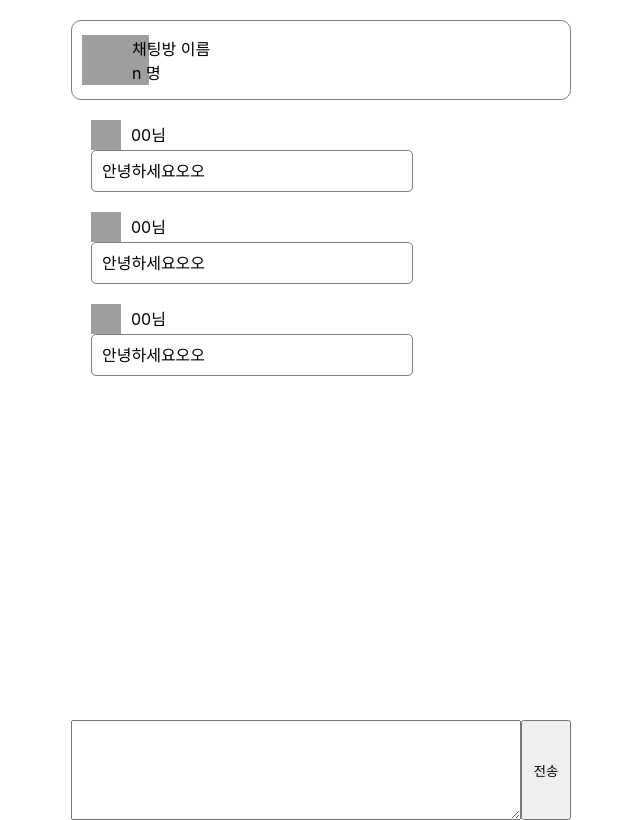
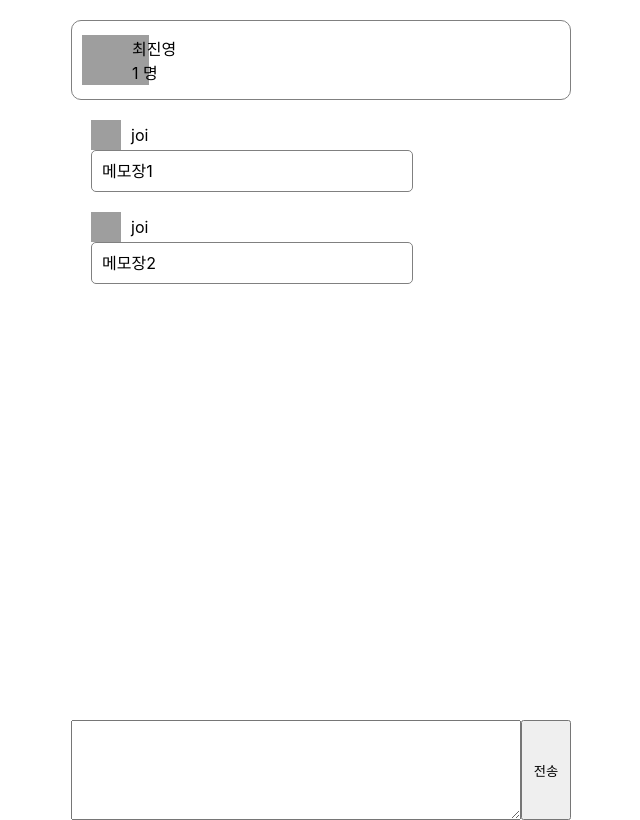
Before and after one commit to joi0104/refactoring-oop, a React (Create React App) app: page /1 in a window 1280 px wide. Shown: the whole page, without its empty margins (319-959 px from the left). Built offline with nearby package versions, Linux system fonts and the light colour scheme; grey boxes are pictures that could not be loaded.

Commit message:
feat: mockChatDetailList 생성 및 적용

```diff
--- a/src/components/TalkItem.jsx
+++ b/src/components/TalkItem.jsx
@@ -1,15 +1,15 @@
 import React from "react";
 import styled from "styled-components";
-import { mockProfileImgUrl } from "../constants/mock";
 
-const TalkItem = () => {
+const TalkItem = ({ talk }) => {
+  const { writer, comment } = talk;
   return (
     <TalkItemDiv>
       <TalkProfile>
-        <img src={mockProfileImgUrl} alt="profile-img" />
-        <span> 00님 </span>
+        <img src={writer.profileImgUrl} alt="profile-img" />
+        <span> {writer.name} </span>
       </TalkProfile>
-      <TalkContent>안녕하세요오오</TalkContent>
+      <TalkContent>{comment}</TalkContent>
     </TalkItemDiv>
   );
 };
--- a/src/constants/mock.js
+++ b/src/constants/mock.js
@@ -92,4 +92,174 @@ export const mockChatList = [
   },
 ];
 
-export const mockChatDetail = [];
+export const mockChatDetailList = [
+  {
+    type: "self",
+    id: 1,
+    title: "최진영",
+    createdAt: "2021-07-10",
+    updatedAt: "2021-07-10",
+    members: [
+      {
+        name: "joi",
+        profileImgUrl: mockProfileImgUrl,
+      },
+    ],
+    talks: [
+      {
+        writer: {
+          name: "joi",
+          profileImgUrl: mockProfileImgUrl,
+        },
+        comment: "메모장1",
+      },
+      {
+        writer: {
+          name: "joi",
+          profileImgUrl: mockProfileImgUrl,
+        },
+        comment: "메모장2",
+      },
+    ],
+  },
+  {
+    type: "oneToOne",
+    id: 2,
+    title: "강지훈",
+    createdAt: "2021-07-10",
+    updatedAt: "2021-07-10",
+    members: [
+      {
+        name: "kangji",
+        profileImgUrl: mockProfileImgUrl,
+      },
+      {
+        name: "joi",
+        profileImgUrl: mockProfileImgUrl,
+      },
+    ],
+    talks: [
+      {
+        writer: {
+          name: "kangji",
+          profileImgUrl: mockProfileImgUrl,
+        },
+        comment: "갓겜",
+      },
+      {
+        writer: {
+          name: "kangji",
+          profileImgUrl: mockProfileImgUrl,
+        },
+        comment: "앤티크 유니버스!",
+      },
+    ],
+  },
+  {
+    type: "group",
+    id: 3,
+    title: "강지훈, 김용래",
+    createdAt: "2021-07-10",
+    updatedAt: "2021-07-10",
+    members: [
+      {
+        name: "joi",
+        profileImgUrl: mockProfileImgUrl,
+      },
+      {
+        name: "kangji",
+        profileImgUrl: mockProfileImgUrl,
+      },
+      {
+        name: "usage",
+        profileImgUrl: mockProfileImgUrl,
+      },
+    ],
+    talks: [
+      {
+        writer: {
+          name: "kangji",
+          profileImgUrl: mockProfileImgUrl,
+        },
+        comment: "졸업하고 싶다",
+      },
+      {
+        writer: {
+          name: "usage",
+          profileImgUrl: mockProfileImgUrl,
+        },
+        comment: "졸업하고 싶다",
+      },
+      {
+        writer: {
+          name: "joi",
+          profileImgUrl: mockProfileImgUrl,
+        },
+        comment: "졸업하고 싶다",
+      },
+    ],
+  },
+  {
+    type: "open",
+    id: 4,
+    title: "오픈채팅방입니다",
+    createdAt: "2021-07-10",
+    updatedAt: "2021-07-10",
+    members: [
+      {
+        name: "joi",
+        profileImgUrl: mockProfileImgUrl,
+      },
+      {
+        name: "kangji",
+        profileImgUrl: mockProfileImgUrl,
+      },
+      {
+        name: "usage",
+        profileImgUrl: mockProfileImgUrl,
+      },
+      {
+        name: "genie",
+        profileImgUrl: mockProfileImgUrl,
+      },
+      {
+        name: "snustcice",
+        profileImgUrl: mockProfileImgUrl,
+      },
+      {
+        name: "kwoo",
+        profileImgUrl: mockProfileImgUrl,
+      },
+    ],
+    talks: [
+      {
+        writer: {
+          name: "genie",
+          profileImgUrl: mockProfileImgUrl,
+        },
+        comment: "오늘은 6장까지!",
+      },
+      {
+        writer: {
+          name: "kangji",
+          profileImgUrl: mockProfileImgUrl,
+        },
+        comment: "넵!",
+      },
+      {
+        writer: {
+          name: "snustcice",
+          profileImgUrl: mockProfileImgUrl,
+        },
+        comment: "넵!",
+      },
+      {
+        writer: {
+          name: "joi",
+          profileImgUrl: mockProfileImgUrl,
+        },
+        comment: "넵!",
+      },
+    ],
+  },
+];
--- a/src/page/ChatDetail.jsx
+++ b/src/page/ChatDetail.jsx
@@ -1,9 +1,15 @@
 import React from "react";
 import styled from "styled-components";
 import TalkItem from "../components/TalkItem";
-import { mockProfileImgUrl } from "../constants/mock";
+import { mockProfileImgUrl, mockChatDetailList } from "../constants/mock";
+import { useParams } from "react-router-dom";
 
 const ChatDetail = () => {
+  const { id } = useParams();
+  const { title, members, talks } = mockChatDetailList.find(
+    (chat) => chat.id === +id
+  );
+
   return (
     <ChatDetailDiv>
       <ChatHeader>
@@ -11,15 +17,15 @@ const ChatDetail = () => {
           <img src={mockProfileImgUrl} alt="chat-img" />
         </ChatImg>
         <ChatHeaderContent>
-          <span>채팅방 이름</span>
-          <span>n 명</span>
+          <span>{title}</span>
+          <span>{members.length} 명</span>
         </ChatHeaderContent>
       </ChatHeader>
       <ChatBody>
         <TalkList>
-          <TalkItem />
-          <TalkItem />
-          <TalkItem />
+          {talks.map((talk) => (
+            <TalkItem talk={talk} />
+          ))}
         </TalkList>
       </ChatBody>
       <ChatFooter>
```
Also changed, not shown: 1 other file (tests, documents, lock files or other folders).
